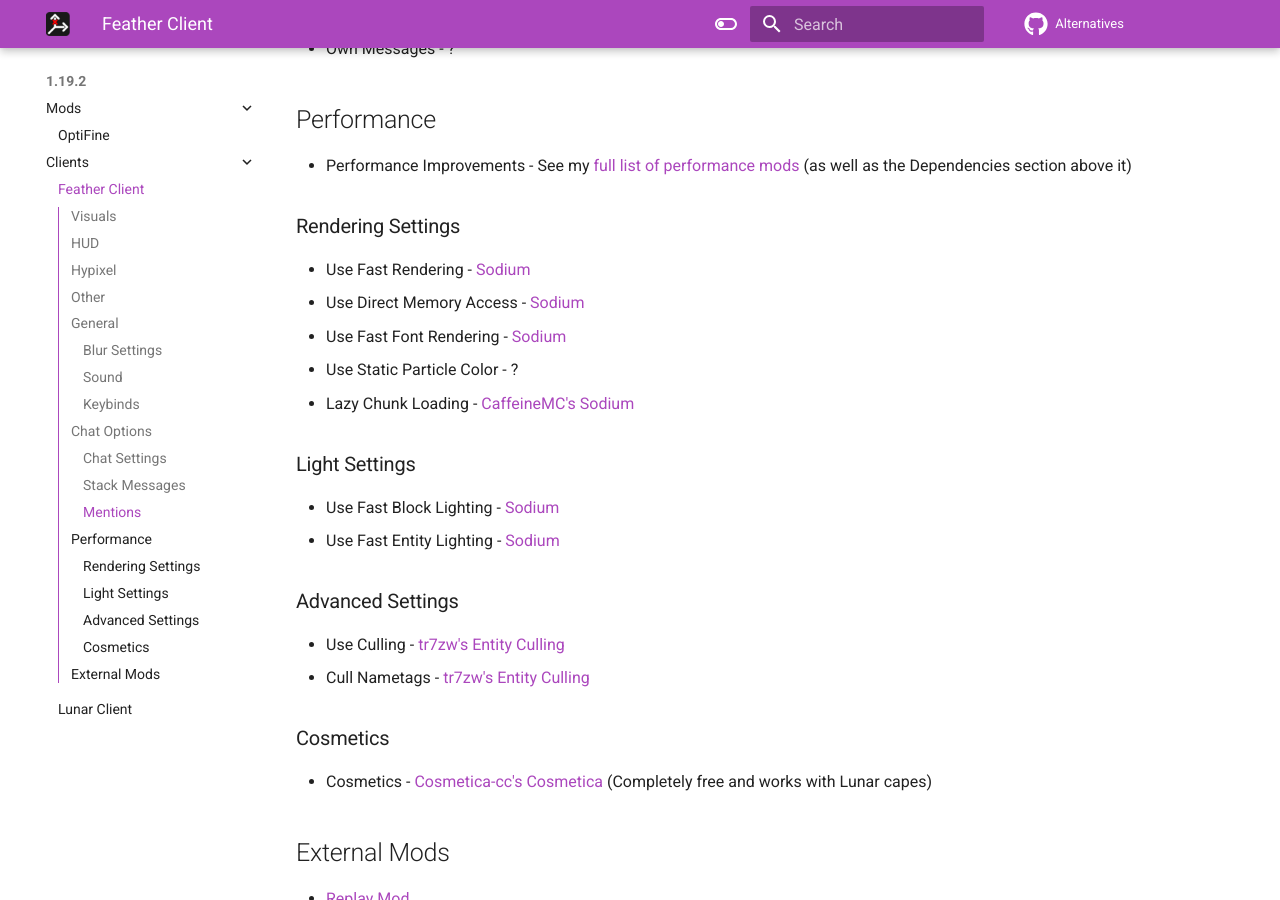
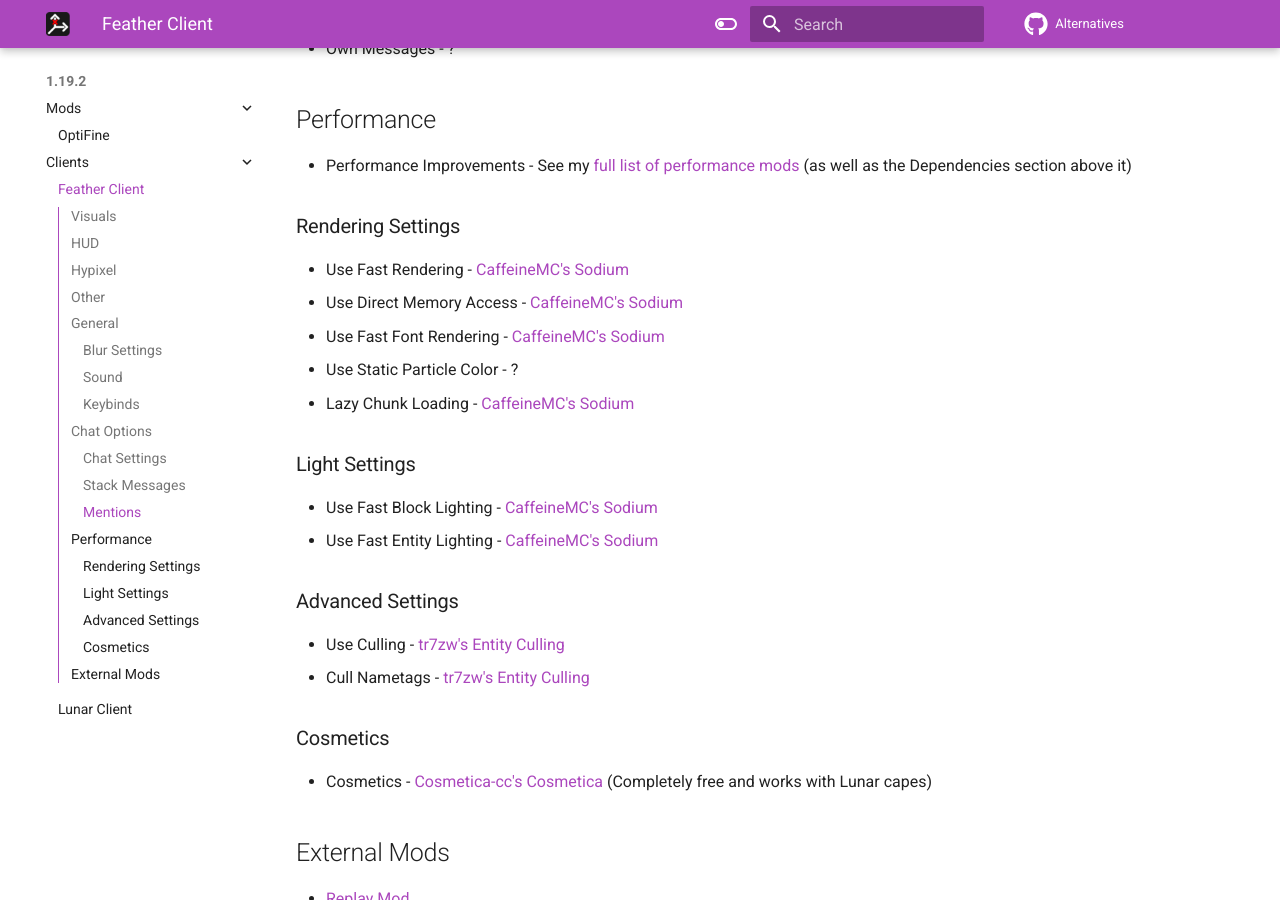
Before and after one commit to MicrocontrollersDev/Alternatives, an MkDocs documentation site: the page built from docs/latest/feather_client.md, in a window 1280 px wide and 900 px high, scrolled down 3084 px. Built offline with MkDocs 1.6.1 and Material for MkDocs 9.7.7, drawn with Linux system fonts in a browser that asks for light colours; comment, search, counter and statistics services are not loaded; some of the changed text lies outside the part shown.

Commit message:
more small fixes

```diff
--- a/docs/latest/feather_client.md
+++ b/docs/latest/feather_client.md
@@ -108,16 +108,16 @@
 
 ### Rendering Settings
 
-* Use Fast Rendering - [Sodium](https://modrinth.com/mod/sodium)
-* Use Direct Memory Access - [Sodium](https://modrinth.com/mod/sodium)
-* Use Fast Font Rendering - [Sodium](https://modrinth.com/mod/sodium)
+* Use Fast Rendering - [CaffeineMC's Sodium](https://modrinth.com/mod/sodium)
+* Use Direct Memory Access - [CaffeineMC's Sodium](https://modrinth.com/mod/sodium)
+* Use Fast Font Rendering - [CaffeineMC's Sodium](https://modrinth.com/mod/sodium)
 * Use Static Particle Color - ?
 * Lazy Chunk Loading - [CaffeineMC's Sodium](https://modrinth.com/mod/sodium)
 
 ### Light Settings
 
-* Use Fast Block Lighting - [Sodium](https://modrinth.com/mod/sodium)
-* Use Fast Entity Lighting - [Sodium](https://modrinth.com/mod/sodium)
+* Use Fast Block Lighting - [CaffeineMC's Sodium](https://modrinth.com/mod/sodium)
+* Use Fast Entity Lighting - [CaffeineMC's Sodium](https://modrinth.com/mod/sodium)
 
 ### Advanced Settings
 
```
Also changed, not shown: other parts of docs/latest/feather_client.md (+2 -2 lines), docs/latest/lunar_client.md (+1 -1 lines).
